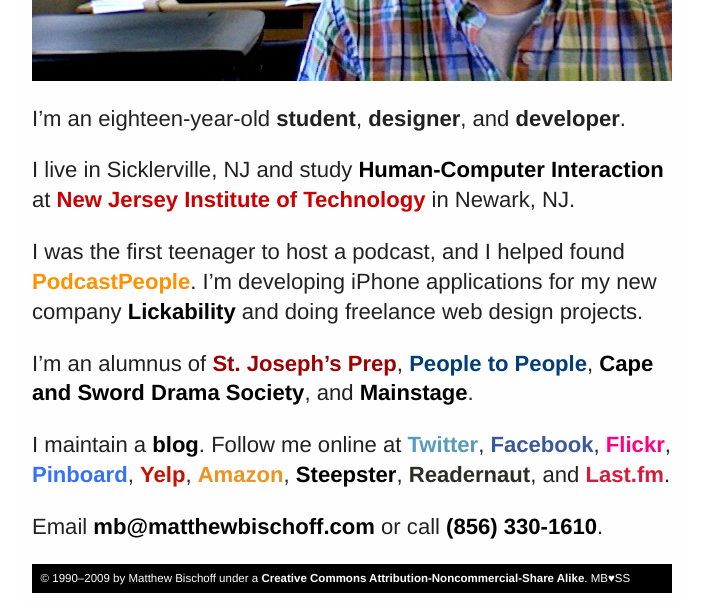
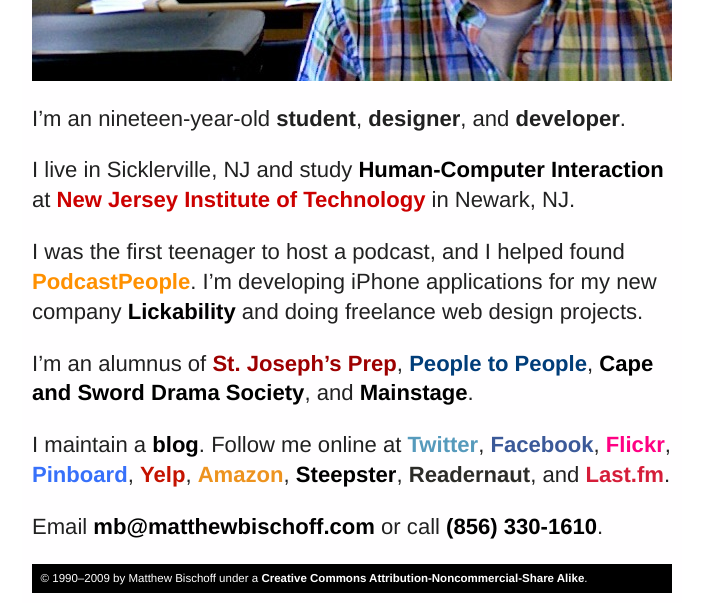
Before and after one commit to mbbischoff/website, a Jekyll site: the page index.html, which Jekyll copies as it is, in a window 1280 px wide. Shown: the part 447-1055 px from the top of the page, without its empty margins (288-991 px from the left). Built offline with Jekyll 4.4.1, drawn with Linux system fonts in a browser that asks for light colours.

Commit message:
fixed footer

```diff
--- a/index.html
+++ b/index.html
@@ -7,7 +7,7 @@
 
   <meta name="author" content="Matthew Bischoff" />
 
-  <meta name="description" content="The personal website of Matthew Bischoff, an eighteen-year-old student, designer, and developer." />
+  <meta name="description" content="The personal website of Matthew Bischoff, an nineteen-year-old student, designer, and developer." />
   <meta name="keywords" content="matthew, bischoff, matthew bischoff, podcaster, matt bischoff, matt, geek, technology, contact, person" />
   <meta name="googlebot" content="index,follow" />
   <meta name="robots" content="index,follow" />
@@ -35,7 +35,7 @@
 
 		<p><img src="photo.jpg" /></p>
 	<p>
-    	I&rsquo;m an eighteen-year-old <strong>student</strong>, <strong>designer</strong>, and <strong>developer</strong>.
+    	I&rsquo;m an nineteen-year-old <strong>student</strong>, <strong>designer</strong>, and <strong>developer</strong>.
 	</p>
 
 	<p>
@@ -54,7 +54,7 @@
 
   <div id ="footer">
     <p class="footer">
-      &copy; 1990–2009 by Matthew Bischoff under a <a href="http://creativecommons.org/licenses/by-nc-sa/3.0/us/">Creative Commons Attribution-Noncommercial-Share Alike</a>.&nbsp;MB&hearts;SS</strong>
+      &copy; 1990–2009 by Matthew Bischoff under a <a href="http://creativecommons.org/licenses/by-nc-sa/3.0/us/">Creative Commons Attribution-Noncommercial-Share Alike</a>.<!--&nbsp;MB&hearts;SS--></strong>
     </p>
   </div>
   </div>
--- a/seniorquotes/index.html
+++ b/seniorquotes/index.html
@@ -1 +1 @@
-<meta http-equiv="refresh" content="0; url=http://seniorquotes.tumblr.com/">
+<meta http-equiv="refresh" content="0; url=http://cotidian.tumblr.com/">
```
